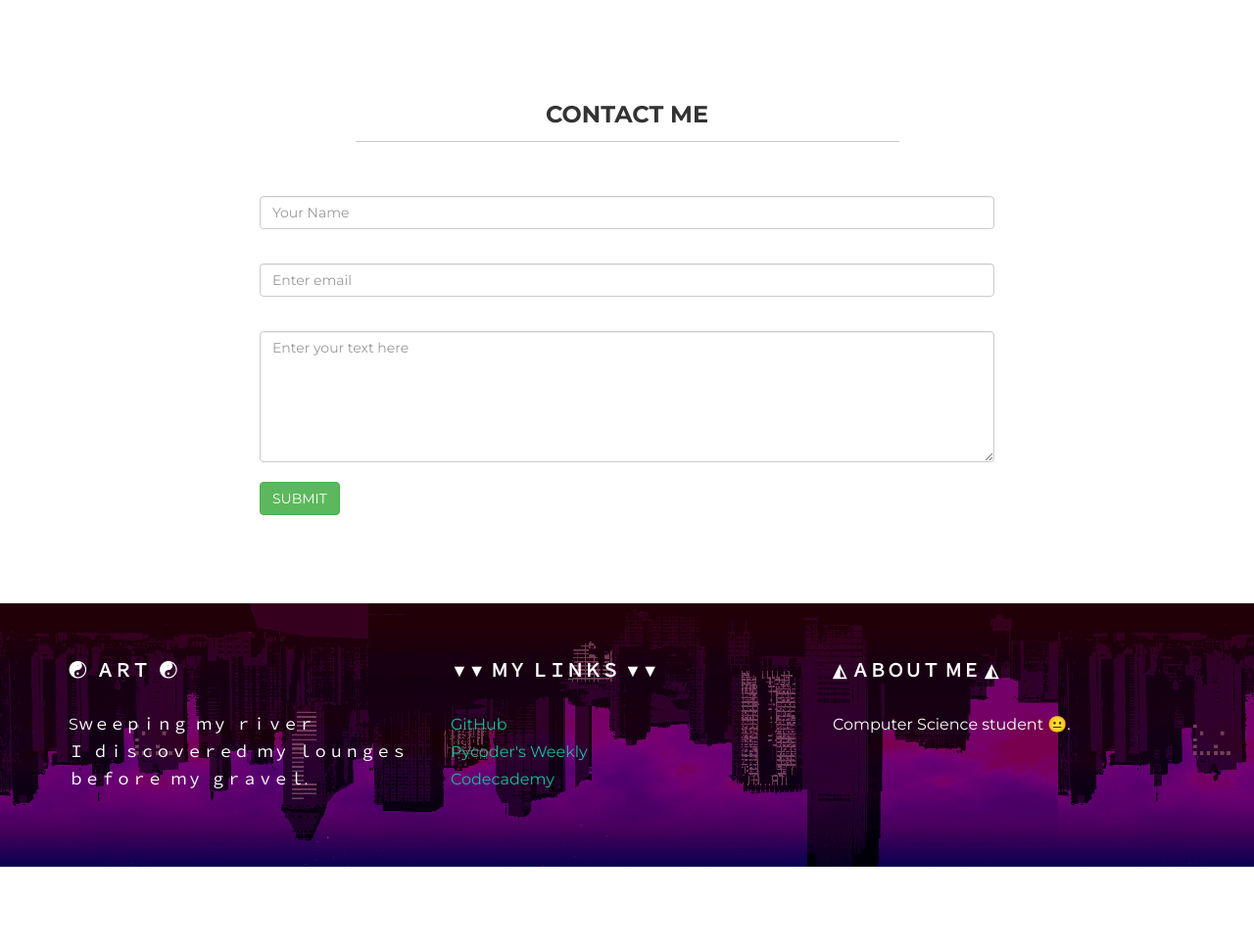
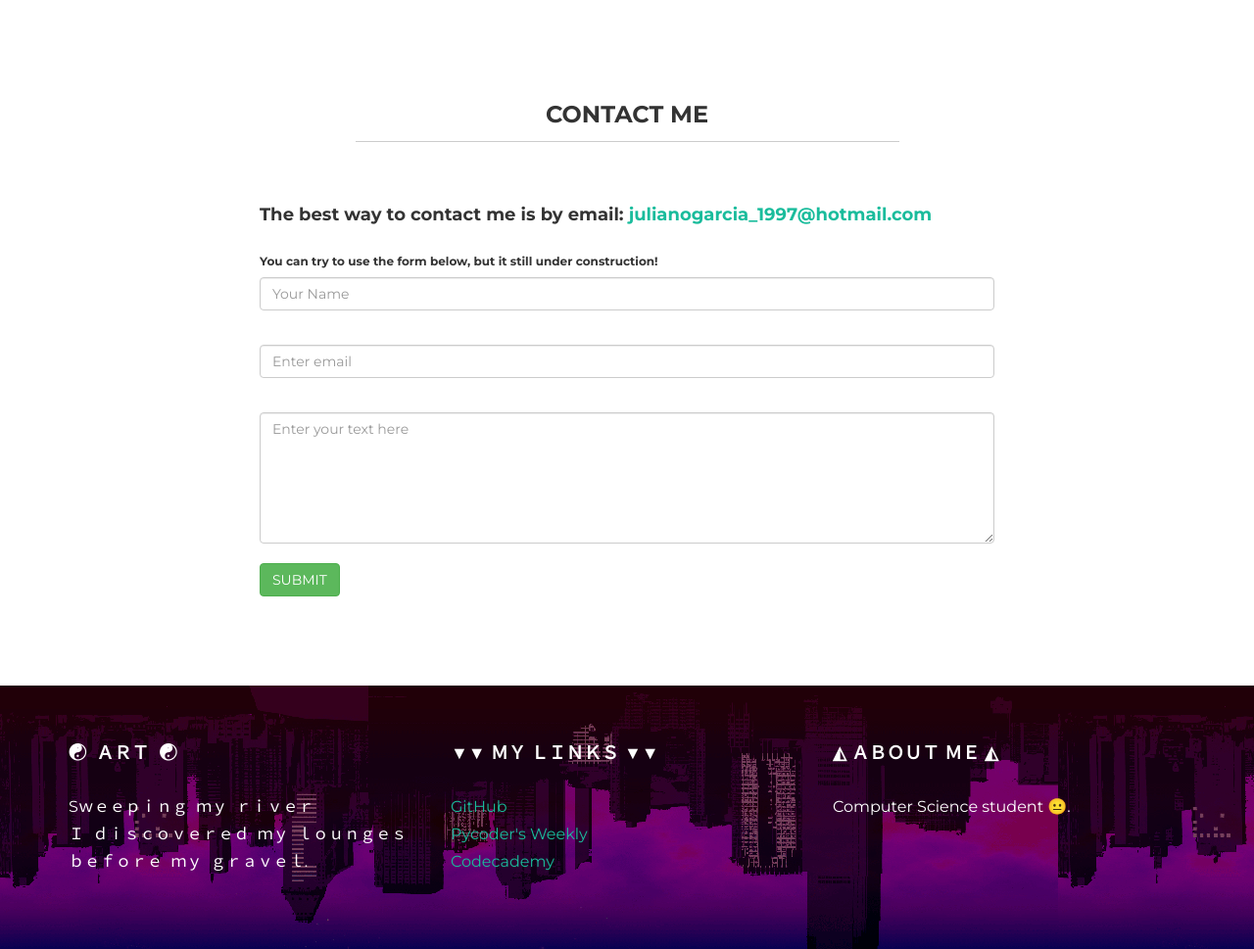
Before and after one commit to robotenique/roboteniqueWeb, a PHP site: page /contact.php in a window 1280 px wide. Shown: the part 197-1166 px from the top of the page at 98% size. Before the commit the page ends 1082 px from the top, so only its background shows below. Run offline with PHP 8.4, Linux system fonts and the light colour scheme; some libraries are stand-ins or nearby versions.

Commit message:
Modify the form in the contact page, while also adding my email to contact

```diff
--- a/contact.php
+++ b/contact.php
@@ -1,4 +1,46 @@
-<?php include 'header.php' ?>
+<?php include 'header.php' ;
+$result = '';
+if (isset($_POST["submit"])) {
+	$name = $_POST['nameC'];
+	$email = $_POST['emailC'];
+	$message = $_POST['messageC'];
+
+	$from = 'Robotenique Web form';
+	$to = 'julianogarcia_1997@hotmail.com';
+	$subject = 'Message from Robotenique Web ';
+
+	$body = "From: $name\n E-Mail: $email\n Message:\n $message";
+
+	// Check if name has been entered
+		if (!$_POST['nameC']) {
+			$errName = 'Please enter your name';
+		}
+
+		// Check if email has been entered and is valid
+		if (!$_POST['emailC'] || !filter_var($_POST['emailC'], FILTER_VALIDATE_EMAIL)) {
+			$errEmail = 'Please enter a valid email address';
+		}
+
+		//Check if message has been entered
+		if (!$_POST['messageC']) {
+			$errMessage = 'Please enter your message';
+		}
+
+
+
+
+
+	// If there are no errors, send the email
+	if (mail ($to, $subject, $body, $from)) {
+		$result='<div class="alert alert-success">Thank You! I will be in touch</div>';
+	} else {
+		$result='<div class="alert alert-danger">Sorry there was an error sending your message. Please try again later</div>';
+	}
+}
+
+
+
+?>
 
 
 
@@ -14,18 +56,26 @@
 		</div>
 		<div class="row mt">
 			<div class="col-lg-8 col-lg-offset-2">
+				<h4> The best way to contact me is  by email: <a href="mailto:julianogarcia_1997@hotmail.com?Subject=Robotenique%20Web" target="_top">julianogarcia_1997@hotmail.com</a>
+				<br>
+				<br>
+				<h6>You can try to use the form below, but it still under construction!</h6>
 				<form role="form">
 				  <div class="form-group">
-				    <input type="name" class="form-control" id="NameInputEmail1" placeholder="Your Name">
+				    <input name="nameC" type="name" class="form-control" id="NameInputEmail1" placeholder="Your Name">
 				    <br>
 				  </div>
 				  <div class="form-group">
-				    <input type="email" class="form-control" id="exampleInputEmail1" placeholder="Enter email">
+				    <input type="email" name="emailC" class="form-control" id="exampleInputEmail1" placeholder="Enter email">
 				    <br>
 				  </div>
-				  <textarea class="form-control" rows="6" placeholder="Enter your text here"></textarea>
+				  <textarea class="form-control" name="messageC" rows="6" placeholder="Enter your text here"></textarea>
 				    <br>
 				  <button type="submit" class="btn btn-success">SUBMIT</button>
+							<div class="col-sm-10 col-sm-offset-2">
+								<?php echo $result; ?>
+							</div>
+
 				</form>
 			</div>
 		</div><!-- /row -->
```
